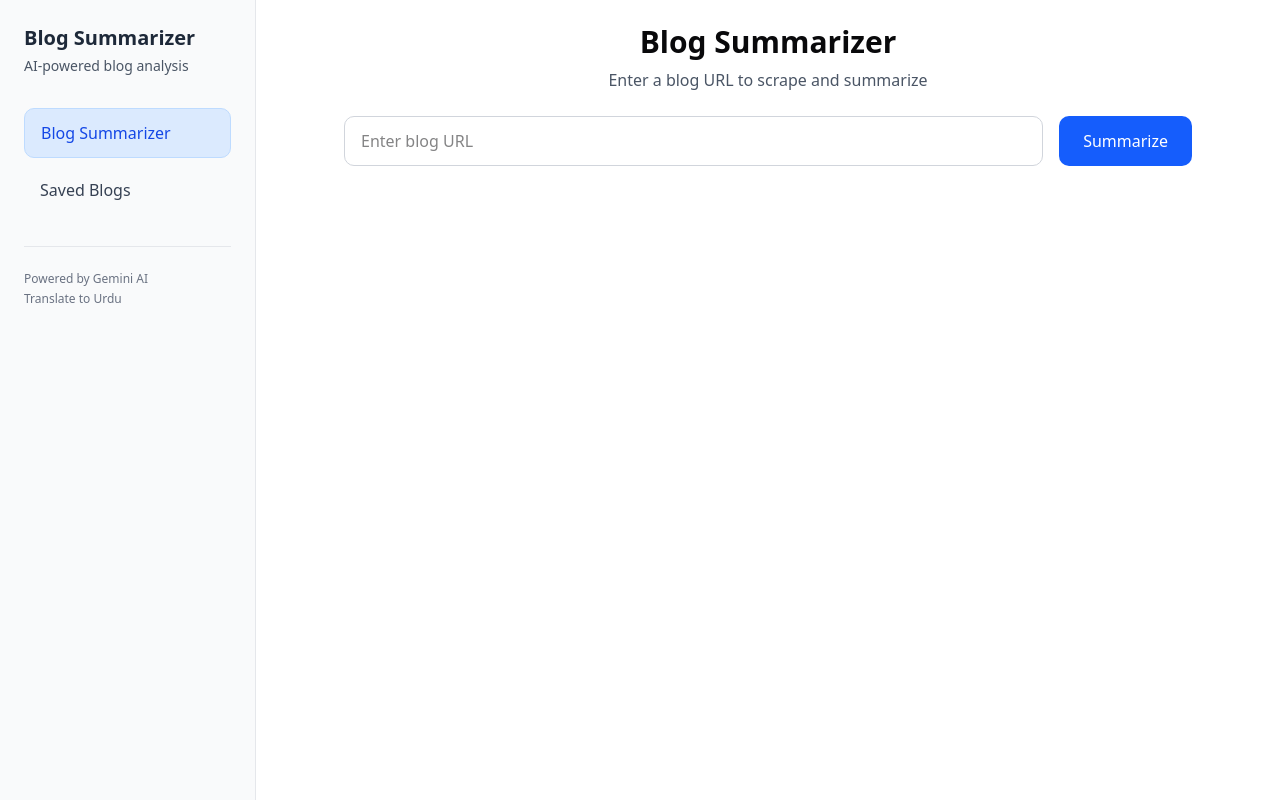
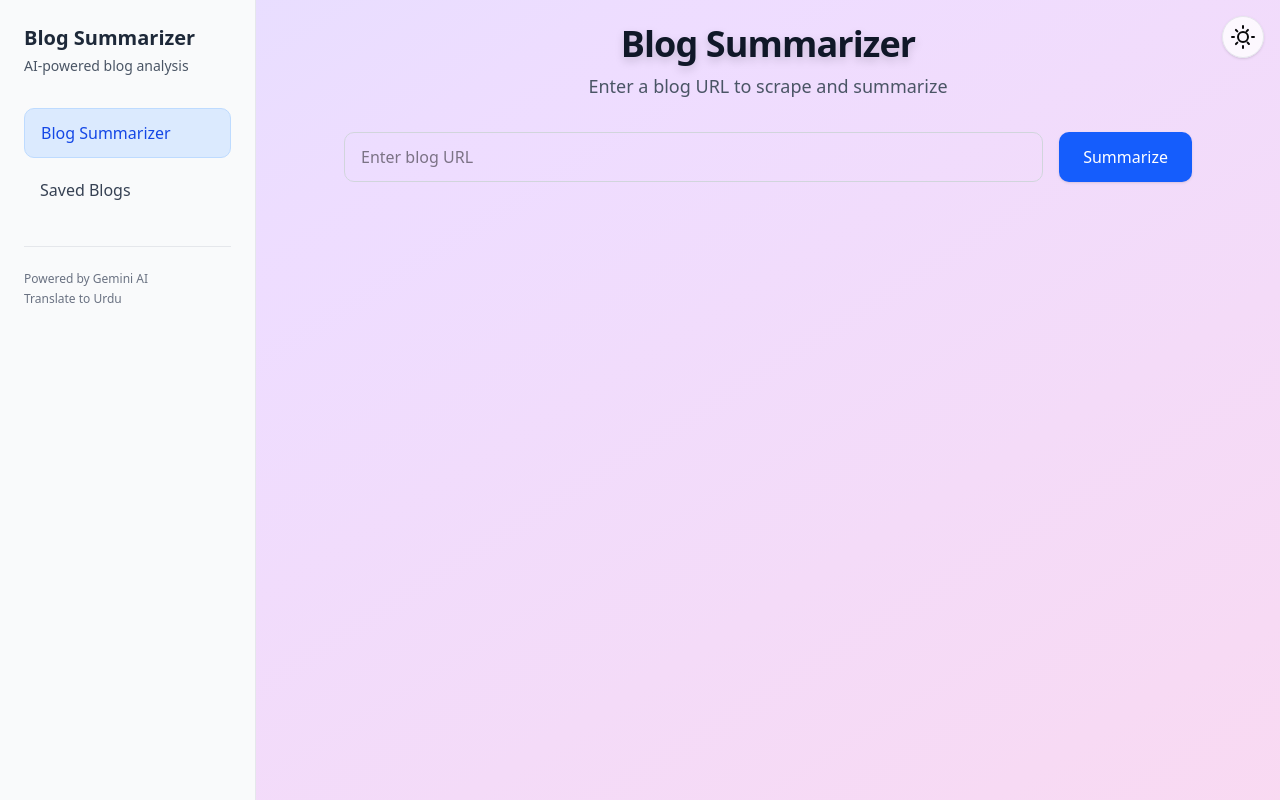
Before and after one commit to KhawajaIdrees/Nexium_Muhammad-Idrees_blog-summarizer, a Next.js app: page / in a window 1280 px wide. Built offline with nearby package versions, Linux system fonts and the light colour scheme.

Commit message:
Fix: UI Enhancements

```diff
--- a/app/globals.css
+++ b/app/globals.css
@@ -2,6 +2,36 @@
 @import "tw-animate-css";
 
 @custom-variant dark (&:is(.dark *));
+
+@keyframes gradient-move {
+  0%, 100% {
+    background-position: 0% 50%;
+  }
+  50% {
+    background-position: 100% 50%;
+  }
+}
+
+.animate-gradient {
+  background-size: 200% 200%;
+  animation: gradient-move 10s ease-in-out infinite;
+}
+
+/* Add smooth transitions for dark mode and UI elements */
+body, .bg-gray-50, .bg-white, .border, .text-gray-700, .text-gray-800, .text-gray-600, .text-blue-700, .bg-blue-100, .bg-blue-600, .bg-green-600, .bg-indigo-50, .bg-green-50, .bg-gray-900, .bg-gray-800, .bg-gray-700 {
+  transition: background-color 0.5s, color 0.5s, border-color 0.5s;
+}
+
+/* Enhance dark mode colors if needed */
+.dark .bg-gray-50 { background-color: #18181b !important; }
+.dark .bg-white { background-color: #23272f !important; }
+.dark .text-gray-700, .dark .text-gray-800, .dark .text-gray-600 { color: #e5e7eb !important; }
+.dark .border-gray-200 { border-color: #333646 !important; }
+.dark .bg-blue-100 { background-color: #23272f !important; }
+.dark .bg-blue-600 { background-color: #2563eb !important; }
+.dark .bg-green-600 { background-color: #059669 !important; }
+.dark .bg-indigo-50 { background-color: #23272f !important; }
+.dark .bg-green-50 { background-color: #23272f !important; }
 
 @theme inline {
     --color-background: var(--background);
--- a/app/layout.tsx
+++ b/app/layout.tsx
@@ -1,6 +1,8 @@
 import { Geist, Geist_Mono } from "next/font/google";
 import "./globals.css";
 import Sidebar from "../components/Sidebar";
+import DarkModeProvider from "../components/DarkModeProvider";
+import DarkModeToggleButton from "../components/DarkModeToggleButton";
 
 const geistSans = Geist({
     variable: "--font-geist-sans",
@@ -12,16 +14,6 @@ const geistMono = Geist_Mono({
     subsets: ["latin"],
 });
 
-// app/layout.tsx
-
-export const metadata = {
-  title: "My Blog App",
-  description: "AI-powered blog summarizer",
-
-};
-
-
-
 export default function RootLayout({
     children,
 }: Readonly<{
@@ -29,13 +21,18 @@ export default function RootLayout({
 }>) {
     return (
         <html lang="en">
-            <body
-                className={`${geistSans.variable} ${geistMono.variable} antialiased`}
-            >
-                <div className="flex h-screen">
-                    <Sidebar />
-                    <main className="flex-1 overflow-auto">{children}</main>
-                </div>
+            <body className={`antialiased min-h-screen relative`}>
+                <DarkModeProvider>
+                    {/* Animated background */}
+                    <div className="fixed inset-0 -z-10 animate-gradient bg-gradient-to-br from-blue-200 via-purple-200 to-pink-200 dark:from-gray-900 dark:via-gray-800 dark:to-gray-900 opacity-80" />
+                    <div className="flex h-screen">
+                        <Sidebar />
+                        <main className="flex-1 overflow-auto relative">
+                            <DarkModeToggleButton />
+                            {children}
+                        </main>
+                    </div>
+                </DarkModeProvider>
             </body>
         </html>
     );
--- a/app/page.tsx
+++ b/app/page.tsx
@@ -148,25 +148,25 @@ export default function BlogSummarizer() {
 
   return (
     <div className="max-w-4xl mx-auto p-6 space-y-6">
-      <div className="text-center">
-        <h1 className="text-3xl font-bold mb-2">Blog Summarizer</h1>
-        <p className="text-gray-600">Enter a blog URL to scrape and summarize</p>
+      <div className="text-center mb-8">
+        <h1 className="text-4xl font-extrabold mb-2 tracking-tight text-gray-900 dark:text-white drop-shadow-lg">Blog Summarizer</h1>
+        <p className="text-lg text-gray-600 dark:text-gray-300">Enter a blog URL to scrape and summarize</p>
       </div>
 
       <form onSubmit={handleScrapeAndSummarize} className="space-y-4">
-        <div className="flex gap-4">
+        <div className="flex flex-col sm:flex-row gap-4">
           <input
             type="url"
             placeholder="Enter blog URL"
             value={url}
             onChange={(e) => setUrl(e.target.value)}
-            className="flex-1 border border-gray-300 rounded-lg px-4 py-3 focus:outline-none focus:ring-2 focus:ring-blue-500"
+            className="flex-1 border border-gray-300 dark:border-gray-700 rounded-lg px-4 py-3 focus:outline-none focus:ring-2 focus:ring-blue-500 dark:bg-gray-800 dark:text-white transition-all"
             required
           />
           <button
             type="submit"
             disabled={loading}
-            className="bg-blue-600 text-white px-6 py-3 rounded-lg hover:bg-blue-700 disabled:opacity-50"
+            className="bg-blue-600 text-white px-6 py-3 rounded-lg hover:bg-blue-700 dark:hover:bg-blue-500 disabled:opacity-50 shadow transition-all"
           >
             {loading ? "Processing..." : "Summarize"}
           </button>
@@ -174,20 +174,20 @@ export default function BlogSummarizer() {
       </form>
 
       {error && (
-        <div className="bg-red-100 text-red-700 border border-red-200 rounded-lg p-4">
+        <div className="bg-red-100 dark:bg-red-900/60 text-red-700 dark:text-red-200 border border-red-200 dark:border-red-700 rounded-lg p-4 mt-4 shadow">
           {error}
         </div>
       )}
 
       {scrapedData && (
-        <div className="bg-gray-50 rounded-lg p-6">
-          <h2 className="text-xl font-semibold mb-4">Scraped Content</h2>
-          <div className="space-y-2 text-sm">
+        <div className="bg-gray-50 dark:bg-gray-800 rounded-lg p-6 shadow-lg mt-6">
+          <h2 className="text-2xl font-semibold mb-4 text-gray-900 dark:text-white">Scraped Content</h2>
+          <div className="space-y-2 text-base">
             <p><strong>Title:</strong> {scrapedData.title}</p>
             <p><strong>Author:</strong> {scrapedData.author || "Unknown"}</p>
             <p><strong>Published:</strong> {scrapedData.publishDate || "Unknown"}</p>
             <p><strong>Word Count:</strong> {scrapedData.wordCount}</p>
-            <p><strong>URL:</strong> <a href={scrapedData.url} className="text-blue-600 underline" target="_blank">{scrapedData.url}</a></p>
+            <p><strong>URL:</strong> <a href={scrapedData.url} className="text-blue-600 dark:text-blue-400 underline" target="_blank" rel="noopener noreferrer">{scrapedData.url}</a></p>
             {scrapedData.description && (
               <p><strong>Description:</strong> {scrapedData.description}</p>
             )}
@@ -196,23 +196,23 @@ export default function BlogSummarizer() {
       )}
 
       {summaryData && (
-        <div className="bg-white border border-gray-200 rounded-lg p-6">
-          <div className="flex justify-between items-center mb-4">
-            <h2 className="text-xl font-semibold">Summary</h2>
+        <div className="bg-white dark:bg-gray-900 border border-gray-200 dark:border-gray-700 rounded-lg p-6 shadow-xl mt-6">
+          <div className="flex flex-col sm:flex-row justify-between items-center mb-4 gap-4">
+            <h2 className="text-2xl font-semibold text-gray-900 dark:text-white">Summary</h2>
             <button
-              type="button" // Prevent form submission
+              type="button"
               onClick={handleSaveBlog}
               disabled={saving}
-              className="bg-green-600 text-white px-4 py-2 rounded-lg hover:bg-green-700 disabled:opacity-50 text-sm"
+              className="bg-green-600 text-white px-4 py-2 rounded-lg hover:bg-green-700 dark:hover:bg-green-500 disabled:opacity-50 shadow transition-all text-sm"
             >
               {saving ? "Saving..." : "Save Blog"}
             </button>
           </div>
 
-          <div className="prose max-w-none space-y-4">
+          <div className="prose max-w-none space-y-4 dark:prose-invert">
             <div>
               <h3 className="text-lg font-medium mb-1">Summary (English)</h3>
-              <div className="bg-gray-50 p-4 rounded-lg">
+              <div className="bg-gray-50 dark:bg-gray-800 p-4 rounded-lg">
                 {summaryData.summary.text.split("\n").map((p, i) => (
                   <p key={i} className="mb-2">{p}</p>
                 ))}
@@ -222,7 +222,7 @@ export default function BlogSummarizer() {
             {translatedSummary && (
               <div>
                 <h3 className="text-lg font-medium mb-1">Summary (اردو)</h3>
-                <div className="bg-green-50 p-4 rounded-lg" dir="rtl">
+                <div className="bg-green-50 dark:bg-green-900/40 p-4 rounded-lg" dir="rtl">
                   {translatedSummary.translatedText.split("\n").map((p, i) => (
                     <p key={i} className="mb-2">{p}</p>
                   ))}
@@ -232,7 +232,7 @@ export default function BlogSummarizer() {
 
             <div>
               <h3 className="text-lg font-medium mb-1">Key Points (English)</h3>
-              <div className="bg-blue-50 p-4 rounded-lg">
+              <div className="bg-blue-50 dark:bg-blue-900/40 p-4 rounded-lg">
                 {summaryData.summary.keyPoints.split("\n").map((p, i) => (
                   <p key={i} className="mb-2">{p}</p>
                 ))}
@@ -242,7 +242,7 @@ export default function BlogSummarizer() {
             {translatedKeyPoints && (
               <div>
                 <h3 className="text-lg font-medium mb-1">Key Points (اردو)</h3>
-                <div className="bg-indigo-50 p-4 rounded-lg" dir="rtl">
+                <div className="bg-indigo-50 dark:bg-indigo-900/40 p-4 rounded-lg" dir="rtl">
                   {translatedKeyPoints.translatedText.split("\n").map((p, i) => (
                     <p key={i} className="mb-2">{p}</p>
                   ))}
--- /dev/null
+++ b/components/DarkModeProvider.tsx
@@ -0,0 +1,32 @@
+"use client";
+import { createContext, useContext, useEffect, useState, ReactNode } from "react";
+
+const DarkModeContext = createContext<{ dark: boolean; toggle: () => void }>({
+  dark: false,
+  toggle: () => {},
+});
+
+export function useDarkMode() {
+  return useContext(DarkModeContext);
+}
+
+export default function DarkModeProvider({ children }: { children: ReactNode }) {
+  const [dark, setDark] = useState(false);
+
+  useEffect(() => {
+    const stored = localStorage.getItem("theme");
+    if (stored) setDark(stored === "dark");
+  }, []);
+  useEffect(() => {
+    document.documentElement.classList.toggle("dark", dark);
+    localStorage.setItem("theme", dark ? "dark" : "light");
+  }, [dark]);
+
+  const toggle = () => setDark((d) => !d);
+
+  return (
+    <DarkModeContext.Provider value={{ dark, toggle }}>
+      {children}
+    </DarkModeContext.Provider>
+  );
+}
--- /dev/null
+++ b/components/DarkModeToggleButton.tsx
@@ -0,0 +1,19 @@
+"use client";
+import { useDarkMode } from "./DarkModeProvider";
+
+export default function DarkModeToggleButton() {
+    const { dark, toggle } = useDarkMode();
+    return (
+        <button
+            onClick={toggle}
+            className="fixed top-4 right-4 z-40 bg-white/80 dark:bg-gray-900/80 border border-gray-200 dark:border-gray-700 rounded-full p-2 shadow transition-colors hover:bg-gray-100 dark:hover:bg-gray-800"
+            aria-label="Toggle dark mode"
+        >
+            {dark ? (
+                <svg width="24" height="24" fill="none" stroke="currentColor" strokeWidth="2" strokeLinecap="round" strokeLinejoin="round"><path d="M21 12.79A9 9 0 1 1 11.21 3a7 7 0 1 0 9.79 9.79z" /></svg>
+            ) : (
+                <svg width="24" height="24" fill="none" stroke="currentColor" strokeWidth="2" strokeLinecap="round" strokeLinejoin="round"><circle cx="12" cy="12" r="5" /><path d="M12 1v2m0 18v2m11-11h-2M3 12H1m16.95 6.95-1.41-1.41M6.34 6.34 4.93 4.93m12.02 0-1.41 1.41M6.34 17.66l-1.41 1.41" /></svg>
+            )}
+        </button>
+    );
+}
```
Also changed, not shown: components/Sidebar.tsx (+10 -10 lines).
